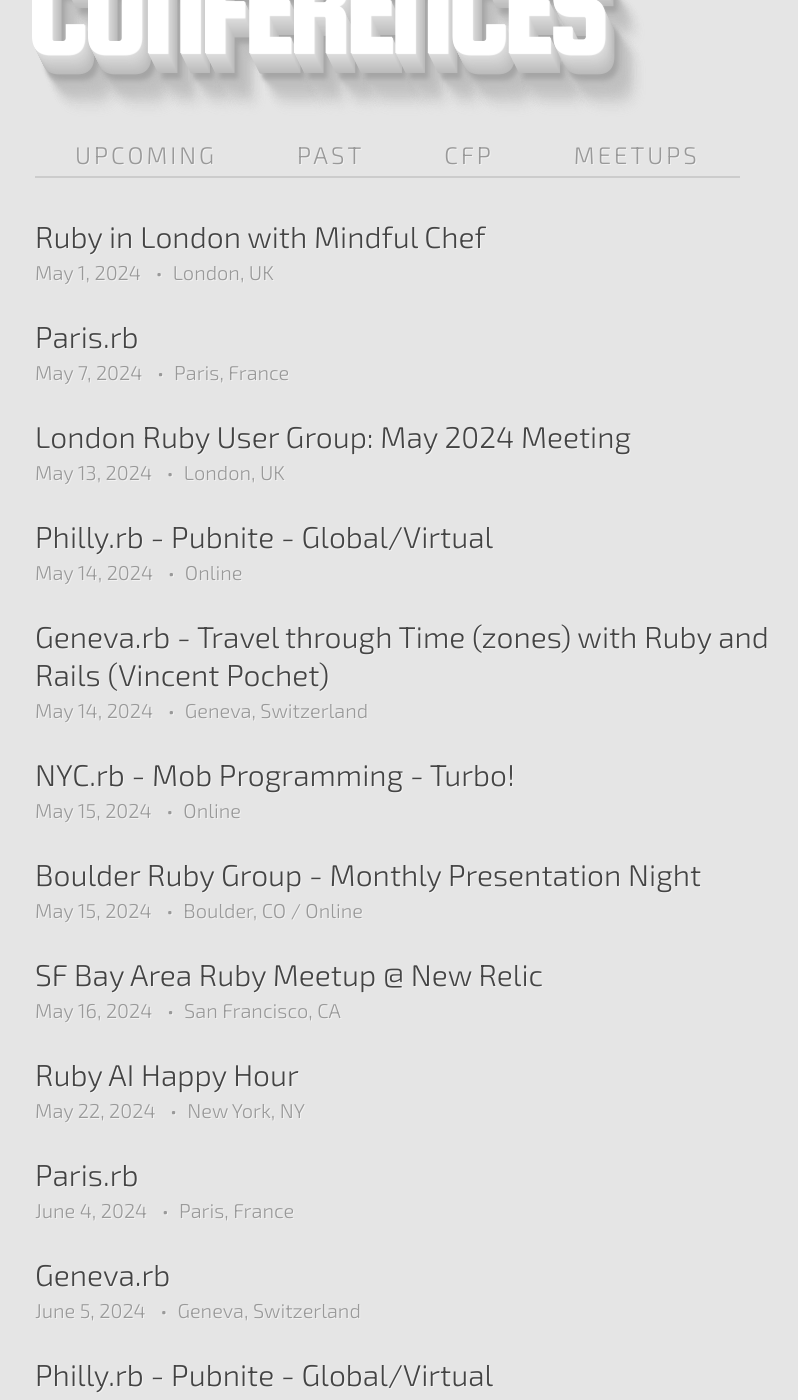
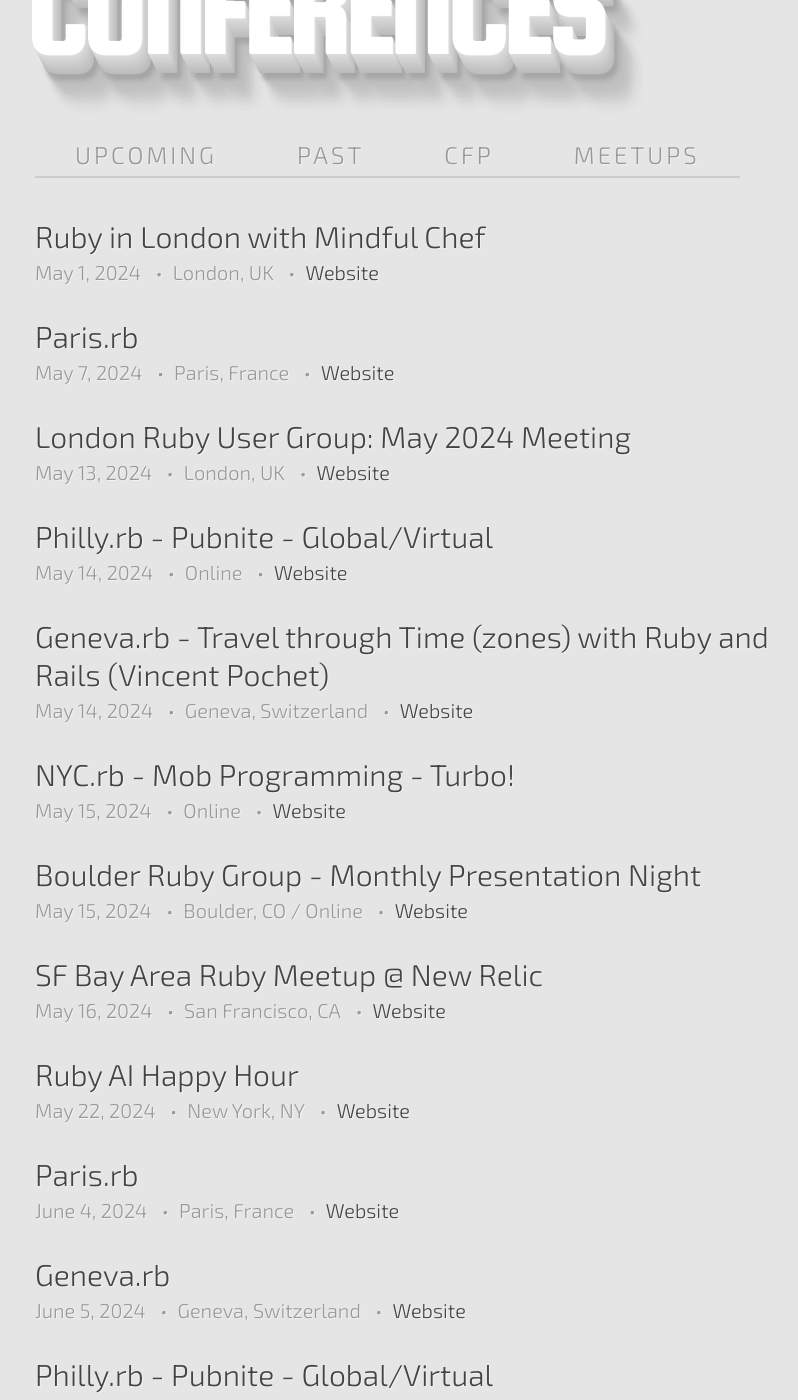
Before and after one commit to ruby-conferences/ruby-conferences.github.io, a Jekyll site: the page built from meetups.html, in a window 1280 px wide and 1400 px high, scrolled down 344 px. Shown: the whole window, without its empty margins (205-1003 px from the left). Built offline with Jekyll 4.4.1, drawn with Linux system fonts in a browser that asks for light colours; some of the changed text lies outside the part shown.

Commit message:
Add website to meetup

```diff
--- a/_includes/meetup.html
+++ b/_includes/meetup.html
@@ -10,5 +10,8 @@
   <ul>
     <li>{{ event.date | date: "%B %-d, %Y" }}</li>
     <li>{{ event.location }}</li>
+    {% if event.url %}
+      <li><a href="{{ event.url }}">Website</a></li>
+    {% endif %}
   </ul>
 </dd>
```
